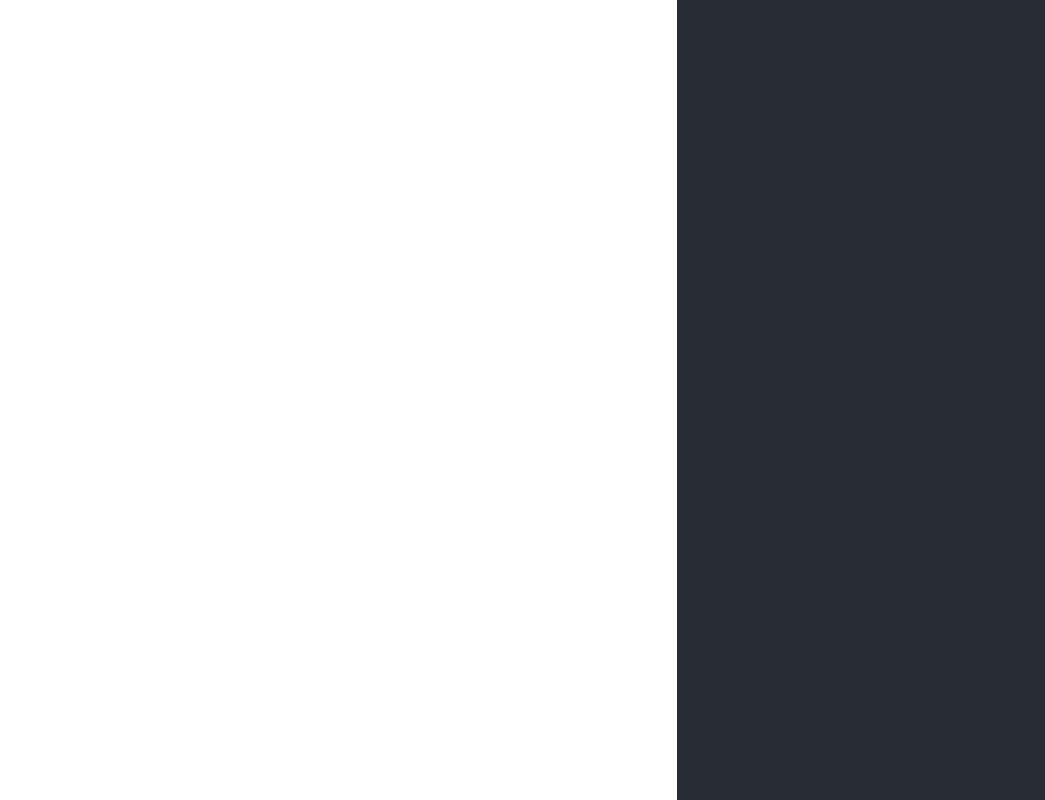
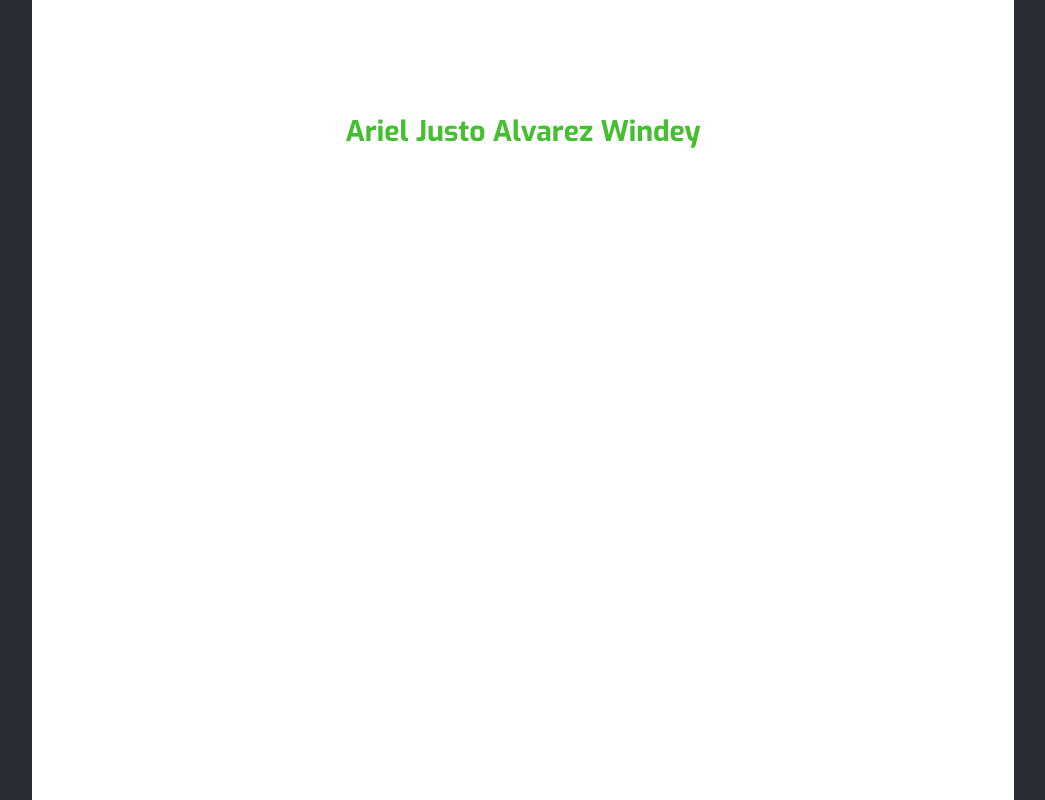
Before and after one commit to aalvarezwindey/personal-page, a React (Create React App) app: page / in a window 1280 px wide. Shown: the top 800 px of the page, without its empty margins (117-1162 px from the left). Built offline with nearby package versions, Linux system fonts and the light colour scheme.

Commit message:
add title to CV

```diff
--- a/public/index.html
+++ b/public/index.html
@@ -3,6 +3,12 @@
   <head>
     <meta charset="utf-8" />
     <link rel="icon" href="%PUBLIC_URL%/favicon.ico" />
+
+    <!-- Fonts -->
+    <link rel="preconnect" href="https://fonts.googleapis.com">
+    <link rel="preconnect" href="https://fonts.gstatic.com" crossorigin>
+    <link href="https://fonts.googleapis.com/css2?family=Exo:wght@400;500;700;900&family=Open+Sans&display=swap" rel="stylesheet">
+
     <meta name="viewport" content="width=device-width, initial-scale=1" />
     <meta name="theme-color" content="#000000" />
     <meta
--- a/src/App.jsx
+++ b/src/App.jsx
@@ -1,7 +1,7 @@
 import React from 'react';
 import styled from 'styled-components';
-
-import A4Page from './components/A4Page/A4Page';
+import Theme from './theme/Theme';
+import CV from './components/CV/CV';
 
 const AppContainer = styled.main`
   text-align: center;
@@ -10,9 +10,11 @@ const AppContainer = styled.main`
 
 function App() {
   return (
-    <AppContainer>
-      <A4Page />
-    </AppContainer>
+    <Theme>
+      <AppContainer>
+        <CV />
+      </AppContainer>
+    </Theme>
   );
 }
 
--- a/src/components/A4Page/A4Page.jsx
+++ b/src/components/A4Page/A4Page.jsx
@@ -1,9 +1,12 @@
 import styled from 'styled-components';
 
 const A4Page = styled.div`
-  width: 21cm;
-  min-height: 29.7cm;
+  font-size: 1cm;
+  width: 21em;
+  min-height: 29.7em;
   background-color: white;
+  margin: auto;
+  padding: 2.5em;
 `;
 
 export default A4Page;
--- /dev/null
+++ b/src/components/CV/CV.jsx
@@ -0,0 +1,13 @@
+import React from 'react';
+import A4Page from '../A4Page/A4Page';
+import Header from './Header/Header';
+
+const CV = () => (
+  <A4Page>
+    <Header>
+      <Header.Title>Ariel Justo Alvarez Windey</Header.Title>
+    </Header>
+  </A4Page>
+);
+
+export default CV;
--- /dev/null
+++ b/src/components/CV/Header/Header.jsx
@@ -0,0 +1,8 @@
+import styled from 'styled-components';
+import Title from './Title/Title';
+
+const Header = styled.header``;
+
+Header.Title = Title;
+
+export default Header;
--- /dev/null
+++ b/src/components/CV/Header/Title/Title.jsx
@@ -0,0 +1,9 @@
+import styled from 'styled-components';
+
+const Title = styled.h1`
+  color: ${({ theme }) => theme.colors.primaryText};
+  color: hsl(50, 40, 32);
+  font-size: 0.75em;
+`;
+
+export default Title;
--- a/src/index.css
+++ b/src/index.css
@@ -1,6 +1,6 @@
 body {
   margin: 0;
-  font-family: 'sans', 'roman';
+  font-family: 'Exo';
   -webkit-font-smoothing: antialiased;
   -moz-osx-font-smoothing: grayscale;
 }
--- a/src/index.js
+++ b/src/index.js
@@ -2,16 +2,10 @@ import React from 'react';
 import ReactDOM from 'react-dom';
 import './index.css';
 import App from './App.jsx';
-import reportWebVitals from './reportWebVitals';
 
 ReactDOM.render(
   <React.StrictMode>
     <App />
   </React.StrictMode>,
-  document.getElementById('root')
+  document.getElementById('root'),
 );
-
-// If you want to start measuring performance in your app, pass a function
-// to log results (for example: reportWebVitals(console.log))
-// or send to an analytics endpoint. Learn more: https://bit.ly/CRA-vitals
-reportWebVitals();
--- a/src/reportWebVitals.js
+++ /dev/null
@@ -1,13 +0,0 @@
-const reportWebVitals = onPerfEntry => {
-  if (onPerfEntry && onPerfEntry instanceof Function) {
-    import('web-vitals').then(({ getCLS, getFID, getFCP, getLCP, getTTFB }) => {
-      getCLS(onPerfEntry);
-      getFID(onPerfEntry);
-      getFCP(onPerfEntry);
-      getLCP(onPerfEntry);
-      getTTFB(onPerfEntry);
-    });
-  }
-};
-
-export default reportWebVitals;
--- /dev/null
+++ b/src/theme/Theme.jsx
@@ -0,0 +1,11 @@
+import React from 'react';
+import { ThemeProvider } from 'styled-components';
+import colors from './colors/colors';
+
+const theme = {
+  colors,
+};
+
+const Theme = ({ children }) => <ThemeProvider theme={theme}>{children}</ThemeProvider>;
+
+export default Theme;
--- /dev/null
+++ b/src/theme/colors/colors.js
@@ -0,0 +1,5 @@
+const colors = {
+  primaryText: '#43bf30',
+};
+
+export default colors;
```
Also changed, not shown: .eslintrc.js.
